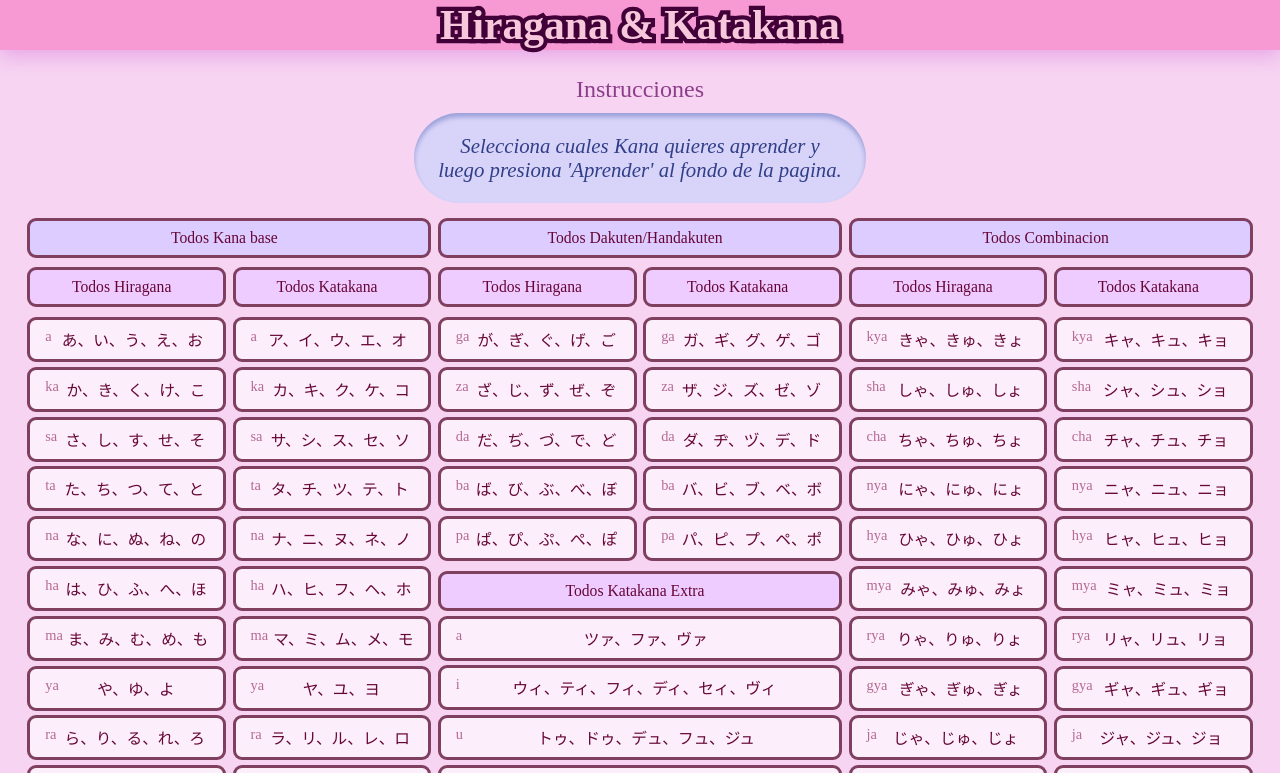
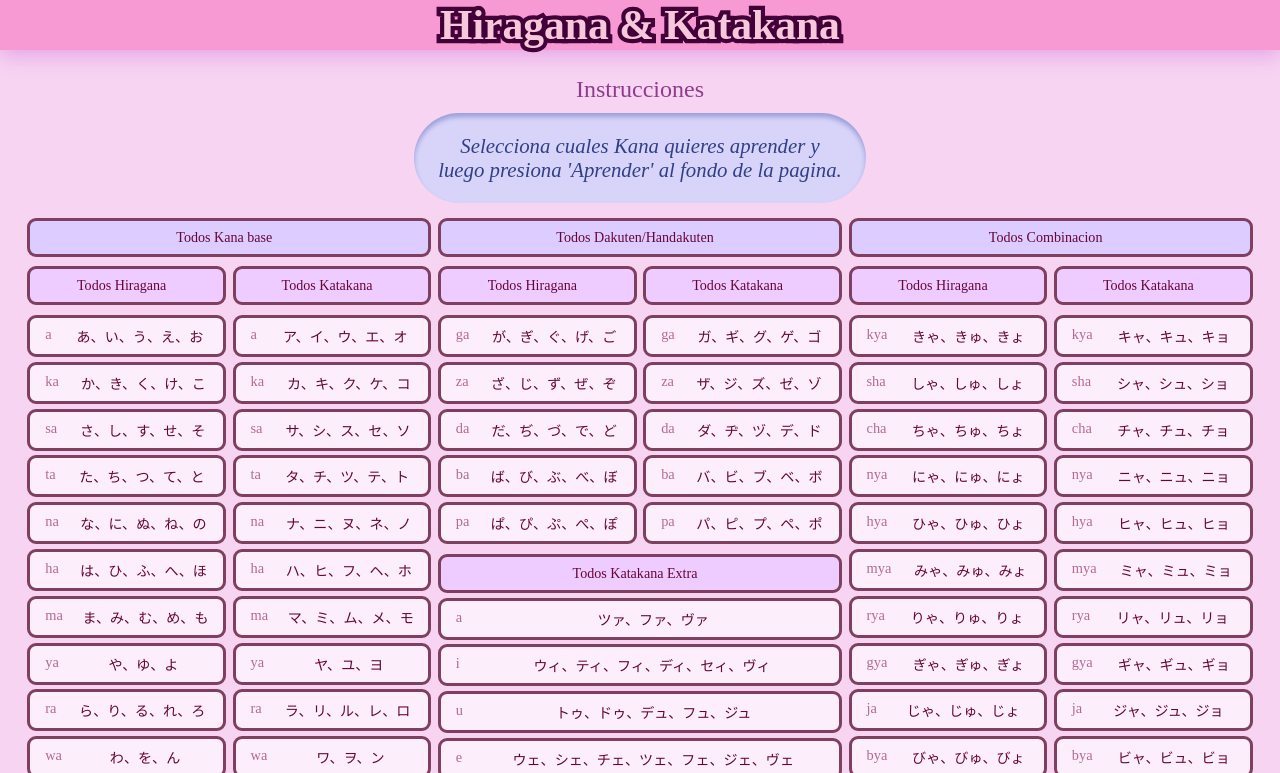
Before and after one commit to owaruuu/Kana-Practice, a plain HTML site: page index.html in a window 1280 px wide. Both pictures are taken after a click on the button "APRENDER". Shown: the top 773 px of the page. Drawn offline with Linux system fonts and the light colour scheme; a web font is replaced by a local one.

Commit message:
Update style.css

```diff
--- a/style.css
+++ b/style.css
@@ -248,9 +248,7 @@ input[type=text] {
     }
 }
 
-
-
-@media only screen and (min-width: 76rem){
+@media only screen and (min-width: 80rem){
     .setupDiv{
         flex: 1;
         display: grid;
@@ -278,7 +276,7 @@ input[type=text] {
     padding: 0.5rem 0;
     padding-right: 10px;
     border-radius: 9px;
-    font-size: clamp(0.5rem,.9rem + 0.1vw,5rem);
+    font-size: clamp(0.5rem,.8rem + 0.1vw,5rem);
     transition: 0.2s ease;
     margin: var(--margin) var(--marginsides) var(--margin) var(--marginsides);
     font-family: 'Noto Serif JP', serif;
@@ -290,6 +288,7 @@ label:not(.check) .consonantLabel{
 
 .consonantLabel {
     padding-left: 15px;
+    padding-right: 15px;
     font-size: clamp(0.2rem,0.9rem,2rem);
 }
 .kanaLabel{
```
